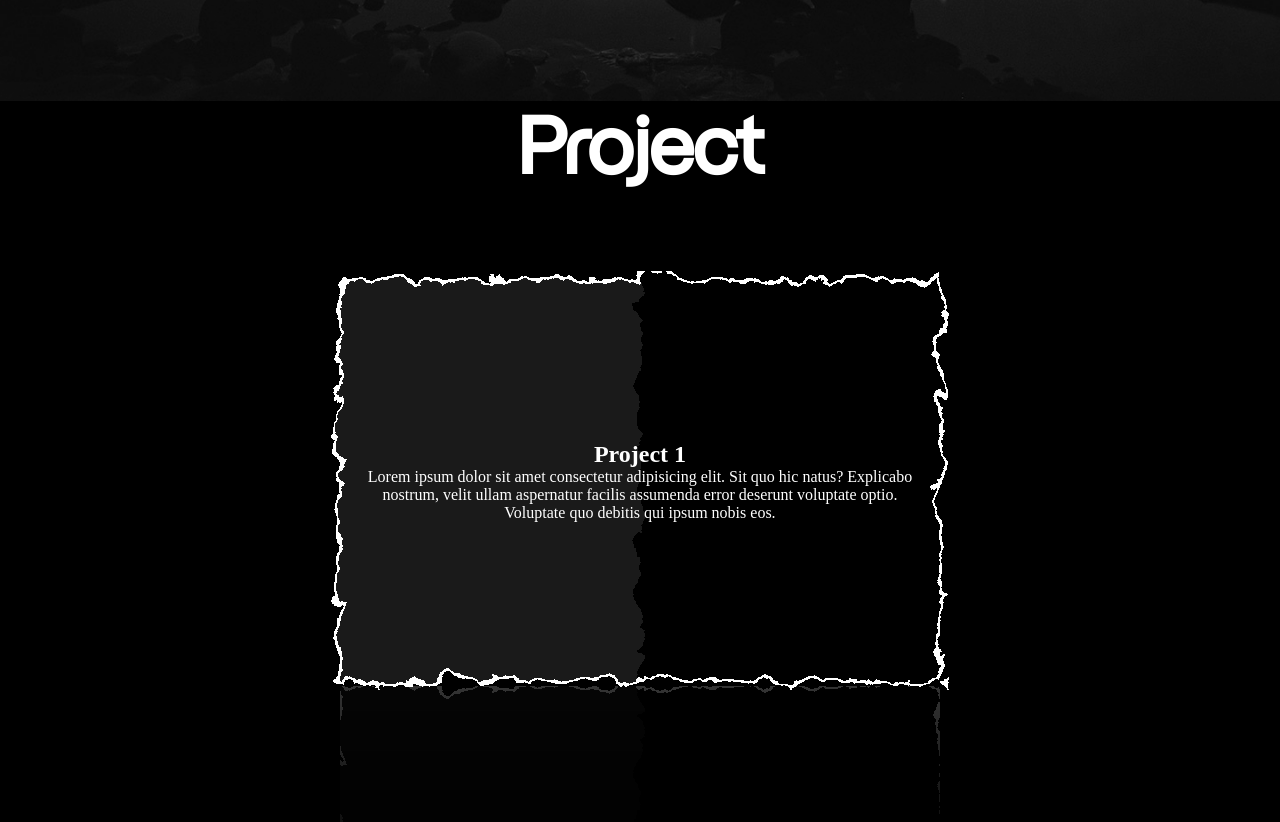
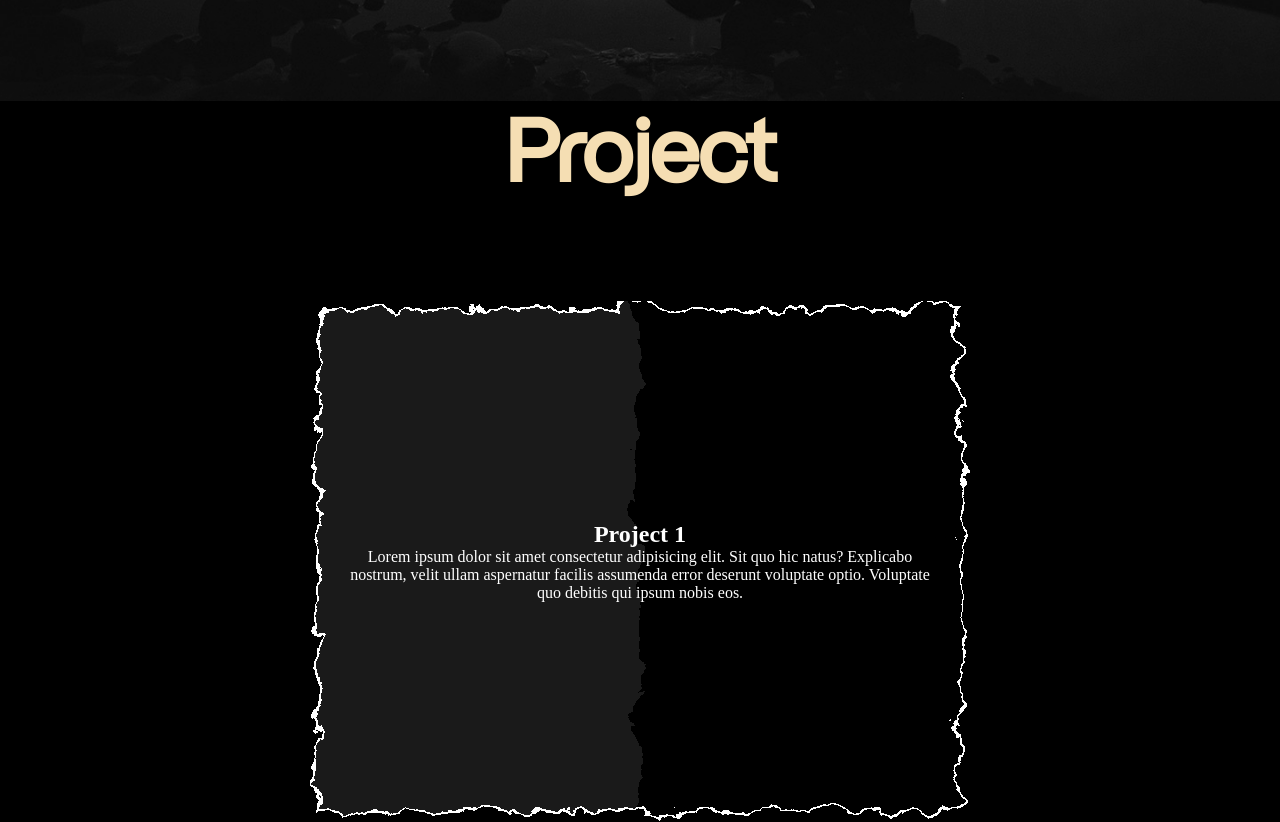
Before and after one commit to sonurathor002/sonuportfolio, a plain HTML site: page index.html in a window 1280 px wide. Shown: the part 699-1521 px from the top of the page. Drawn offline with nearby package versions, Linux system fonts and the light colour scheme; a web font is replaced by a local one.

Commit message:
update css

```diff
--- a/style.css
+++ b/style.css
@@ -178,7 +178,9 @@ body{
     animation: fontOpacity 0.5s ease-in 0.5s;
     width: 100%;
     text-align: center;
+    /* border: 1px solid red; */
 }
+
 
 .main-name h1:nth-child(1){
     color: transparent;
@@ -206,29 +208,40 @@ body{
 
 
 /* PROJECT SECTION */
-#project h1{
-    color: white;
+#project h1 {
     text-align: center;
-    font-size: 5em;
-    font-family: rejoy;
+    font-size: 5.5em;
+    font-family: rejoy, sans-serif;
+    /* background-image: url(slide04.jpg); */
+    /* background-size: cover; */
+    /* background-position: center;  */
+    /* -webkit-background-clip: text;  */
+    /* -webkit-text-fill-color: transparent;  */
+    color: wheat;
+    position: relative;
     /* border: 1px solid red; */
-    padding-bottom: 80px;
+
 }
+
 .container {
     position: relative;
     display: flex;
     justify-content: center;
     align-items: center;
+    margin-top: 50px;
+    width: 50%;
+    transform: translate(50%,10%);
 }
 .container .box{
     position: relative;
-    width: 600px;
-    height: 400px;
+    width: 800px;
+    height: 500px;
     color: #fff;
     display: flex;
     justify-content: center;
     align-items: center;
-    -webkit-box-reflect: below 5px linear-gradient(transparent, transparent, rgba(0, 0, 0, 0.2));
+    /* -webkit-box-reflect: below 5px linear-gradient(transparent, transparent, rgba(0, 0, 0, 0.2)); */
+    /* border: 1px solid red; */
 
 }
 
@@ -243,7 +256,7 @@ body{
     left: -10px;
     width: 100%;
     height: 100%;
-    border: 4px solid #fff;
+    border: 3px solid #fff;
     background: #000;
     filter: url(#wavy);
 }
@@ -266,7 +279,7 @@ body{
     left: -10px;
     width: 50%;
     height: 100%;
-    border: 4px solid #fff;
+    border: 3px solid #fff;
     background: rgba(255,255,255,.1);
     filter: url(#wavy);
     border-right: none;
```
